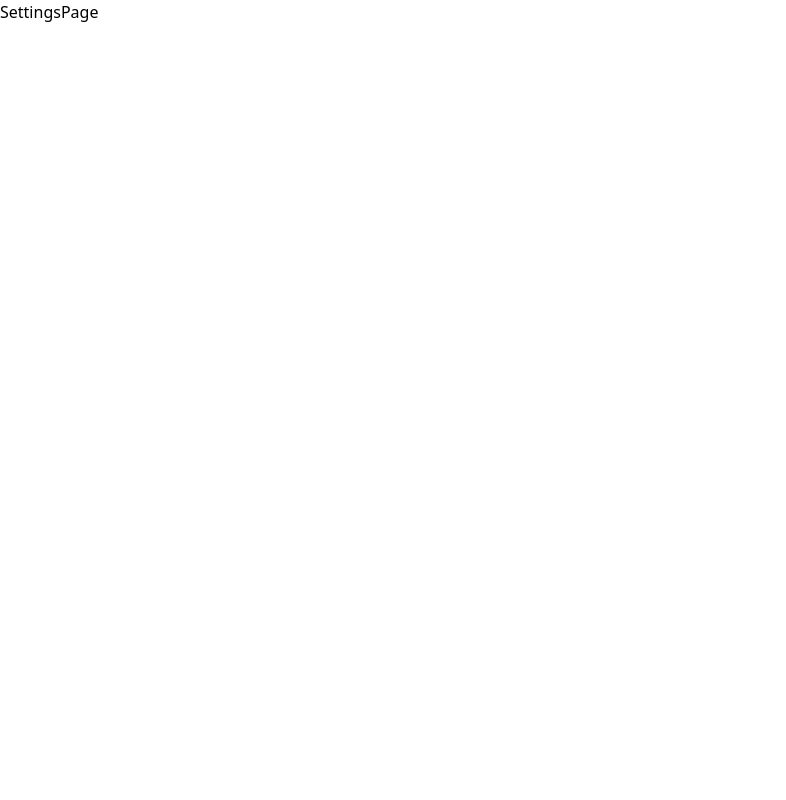
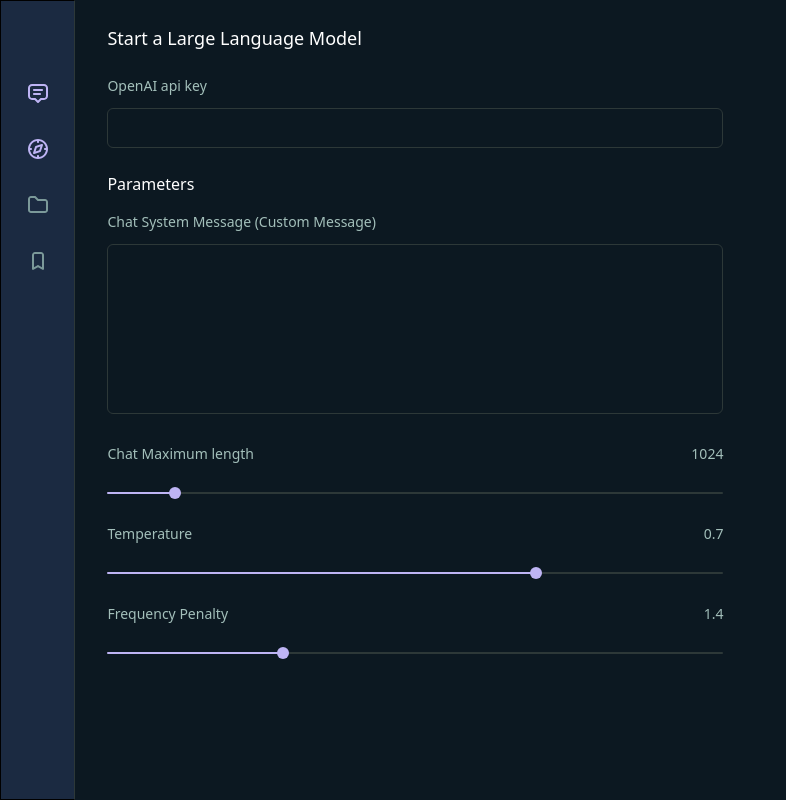
Before and after one commit to AbhijitSKurup/symlink-ui, a React (Create React App) app: page /settings in a window 1280 px wide. Shown: the whole page, without its empty margins (0-786 px from the left). Built offline with nearby package versions, Linux system fonts and the light colour scheme.

Commit message:
adding settings page and docking leftbar

```diff
--- a/src/App.css
+++ b/src/App.css
@@ -1,3 +1,7 @@
+@tailwind base;
+@tailwind components;
+@tailwind utilities;
+
 .App {
   text-align: center;
 }
@@ -36,3 +40,24 @@
     transform: rotate(360deg);
   }
 }
+
+#slider {
+  -webkit-appearance: none;
+  appearance: none;
+  height: 2px;
+  cursor: pointer;
+  border-radius: 5px;
+  outline: none;
+  transition: background 0.3s ease-in-out;
+}
+
+#slider::-webkit-slider-thumb {
+  -webkit-appearance: none;
+  appearance: none;
+  width: 12px;
+  height: 12px;
+  background-color: #beb4f4;
+  border-radius: 50%;
+  cursor: pointer;
+  outline: none;
+}
--- a/src/App.js
+++ b/src/App.js
@@ -1,17 +1,28 @@
-import { Routes, Route } from "react-router-dom";
+import { Routes, Route, useLocation } from "react-router-dom";
 import Home from "./pages/Home";
 import ChatPage from "./pages/ChatPage";
 import SettingsPage from "./pages/SettingsPage";
 
+import "./App.css";
+import ChatSidePanel from "./containers/ChatSidePanel";
+
 const App = () => {
+  const location = useLocation();
   return (
-    <>
-      <Routes>
-        <Route path="/" element={<Home />} />
-        <Route path="/chat" element={<ChatPage />} />
-        <Route path="/settings" element={<SettingsPage />} />
-      </Routes>
-    </>
+    <div className="flex h-screen w-full">
+      {location.pathname !== "/" && (
+        <div className="flex flex-col w-20 bg-[#1B2A41] border border-r-gray-1">
+          <ChatSidePanel />
+        </div>
+      )}
+      <div className="w-full">
+        <Routes>
+          <Route path="/" element={<Home />} />
+          <Route path="/chat" element={<ChatPage />} />
+          <Route path="/settings" element={<SettingsPage />} />
+        </Routes>
+      </div>
+    </div>
   );
 };
 
--- /dev/null
+++ b/src/components/Slider.js
@@ -0,0 +1,21 @@
+export const Slider = ({ value, onChange, min, max, step = 1 }) => {
+  const bgValue = ((value - min) / (max - min)) * 100;
+
+  return (
+    <div className="h-full">
+      <input
+        id="slider"
+        type="range"
+        step={step}
+        min={min}
+        max={max}
+        className="w-[616px] h-full"
+        value={value}
+        onChange={onChange}
+        style={{
+          background: `linear-gradient(to right, #BEB4F4 ${bgValue}%, #2D3838 ${bgValue}%)`,
+        }}
+      />
+    </div>
+  );
+};
--- /dev/null
+++ b/src/components/Textarea.js
@@ -0,0 +1,13 @@
+export const Textarea = ({ rows, onChange, value }) => {
+  return (
+    <div className="h-full">
+      <textarea
+        id="textarea"
+        value={value}
+        rows={rows}
+        className="outline-none border-[1px] border-gray-1 rounded-md bg-primary h-full px-3 items-center text-gray-2 w-[616px] resize-none  content-center"
+        onChange={onChange}
+      />
+    </div>
+  );
+};
--- a/src/pages/ChatPage.js
+++ b/src/pages/ChatPage.js
@@ -1,14 +1,11 @@
 import React from "react";
-import ChatSidePanel from "../containers/ChatSidePanel";
 import ChatsListPanel from "../containers/ChatsListPanel";
 import ChatsMessagePanel from "../containers/ChatsMessagePanel";
 
 const ChatPage = () => {
   return (
     <div className="flex w-full h-screen">
-      <div className="flex flex-col w-20 bg-[#1B2A41] border border-r-[#2D3838]">
-        <ChatSidePanel />
-      </div>
+
       <div className="flex flex-col w-3/12 bg-[#1B2A41]">
         <ChatsListPanel />
       </div>
--- a/src/pages/SettingsPage.js
+++ b/src/pages/SettingsPage.js
@@ -1,9 +1,113 @@
-import React from 'react'
+import React, { useState } from "react";
+import { Textarea } from "../components/Textarea";
+import { Slider } from "../components/Slider";
 
 function SettingsPage() {
+  const [settingsData, setSettingsData] = useState({
+    openApiKey: "",
+    customMessage: "",
+    maxLength: 1024,
+    temperature: 0.7,
+    freqPenalty: 1.4,
+  });
+  console.log(settingsData);
   return (
-    <div>SettingsPage</div>
-  )
+    <div className="bg-primary w-full h-screen px-8">
+      <div className="w-[616px]">
+        <div className="py-6 text-white text-lg">
+          Start a Large Language Model
+        </div>
+        <div className="pb-6">
+          <div className="mb-3 text-gray-2 text-sm">OpenAI api key</div>
+          <div className="h-10">
+            <Textarea
+              rows={1}
+              value={settingsData?.openApiKey}
+              onChange={(e) =>
+                setSettingsData((prevData) => ({
+                  ...prevData,
+                  openApiKey: e.target.value,
+                }))
+              }
+            />
+          </div>
+        </div>
+        <div className="text-white text-base pb-4">Parameters</div>
+        <div>
+          <div className="mb-3 text-gray-2 text-sm">
+            Chat System Message (Custom Message)
+          </div>
+          <Textarea
+            rows={7}
+            value={settingsData?.customMessage}
+            onChange={(e) =>
+              setSettingsData((prevData) => ({
+                ...prevData,
+                customMessage: e.target.value,
+              }))
+            }
+          />
+        </div>
+        <div className="pt-6">
+          <div className="flex justify-between">
+            <div className="mb-3 text-gray-2 text-sm">Chat Maximum length</div>
+            <div className="text-gray-2 text-sm">{settingsData.maxLength}</div>
+          </div>
+          <Slider
+            value={settingsData.maxLength}
+            min={1}
+            max={10000}
+            onChange={(e) =>
+              setSettingsData((prevData) => ({
+                ...prevData,
+                maxLength: e.target.value,
+              }))
+            }
+          />
+        </div>
+        <div className="pt-6">
+          <div className="flex justify-between">
+            <div className="mb-3 text-gray-2 text-sm">Temperature</div>
+            <div className="text-gray-2 text-sm">
+              {settingsData.temperature}
+            </div>
+          </div>
+          <Slider
+            value={settingsData.temperature}
+            min={0}
+            step={0.1}
+            max={1}
+            onChange={(e) =>
+              setSettingsData((prevData) => ({
+                ...prevData,
+                temperature: e.target.value,
+              }))
+            }
+          />
+        </div>
+        <div className="pt-6">
+          <div className="flex justify-between">
+            <div className="mb-3 text-gray-2 text-sm">Frequency Penalty</div>
+            <div className="text-gray-2 text-sm">
+              {settingsData.freqPenalty}
+            </div>
+          </div>
+          <Slider
+            value={settingsData.freqPenalty}
+            min={0}
+            step={0.1}
+            max={5}
+            onChange={(e) =>
+              setSettingsData((prevData) => ({
+                ...prevData,
+                freqPenalty: e.target.value,
+              }))
+            }
+          />
+        </div>
+      </div>
+    </div>
+  );
 }
 
-export default SettingsPage
+export default SettingsPage;
--- a/tailwind.config.js
+++ b/tailwind.config.js
@@ -2,6 +2,17 @@
 module.exports = {
   content: ["./src/**/*.{js,jsx,ts,tsx}"],
   theme: {
+    colors: {
+      primary: "#0C1821",
+      white: "#ffffff",
+      gray: {
+        1: "#2D3838", // borders
+        2: "#A3BFBA", // text
+      },
+      purple: {
+        1: "#BEB4F4",
+      },
+    },
     extend: {},
   },
   plugins: [],
```
